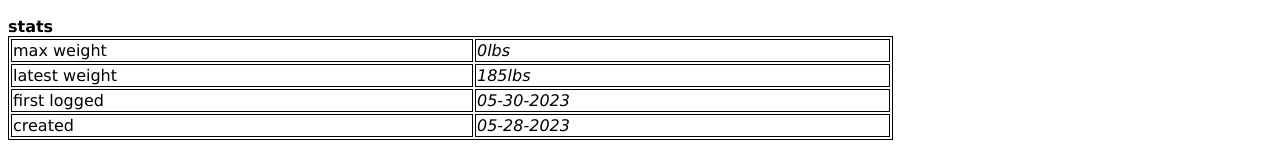
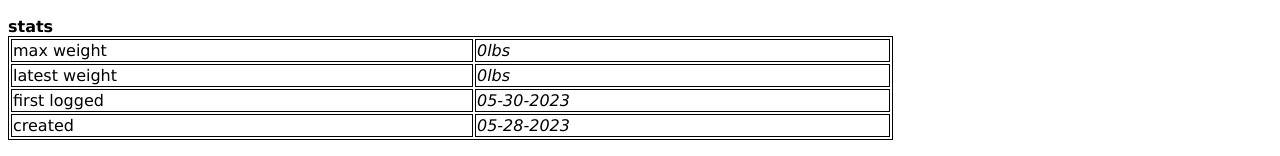
Before and after one commit to sama305/worky-work, a Vue app in the folder worky-app/: page /exercises/1 in a window 1280 px wide. Shown: the part 310-466 px from the top of the page. Built offline with nearby package versions, Linux system fonts and the light colour scheme.

Commit message:
fix: reps/weight all have same values feat: bolded highest weight of a workout in the log feat: added latest max to exercise info

```diff
--- a/worky-app/src/stores/exerciseStore.ts
+++ b/worky-app/src/stores/exerciseStore.ts
@@ -46,6 +46,20 @@ export const useExercisesStore = defineStore('exercises', {
           }
         })
       })
+
+      return max
+    },
+    getLatestMaxForExercise: (state) => (exercise: Exercise) => {
+      const mostRecentLog = state.logs.reverse().find((l) => l.exercise === exercise)
+      if (!mostRecentLog) return 0;
+
+      let max = mostRecentLog.repsPerSet[0].weight
+
+      mostRecentLog.repsPerSet.forEach((rps) => {
+        if (rps.weight > max)
+          max = rps.weight
+      })
+
       return max
     }
   },
--- a/worky-app/src/views/AddLogView.vue
+++ b/worky-app/src/views/AddLogView.vue
@@ -64,7 +64,13 @@ export default {
     methods: {
         resetSetsReps() {
             this.setsreps_ = new Array<SetData>(this.exercise_?.sets as number)
-            this.setsreps_.fill({ reps: this.exercise_?.reps as number, weight: 123 })
+            for (let i = 0; i < (this.exercise_?.sets as number); i++) {
+                let sr = {
+                    reps: this.exercise_?.reps as number,
+                    weight: this.store.getLatestMaxForExercise(this.exercise_ as Exercise)
+                }
+                this.setsreps_[i] = sr
+            }
         },
         addLog(callback: Function) {
             let l = new LoggedWorkout(this.exercise_ as Exercise, this.setsreps_)
--- a/worky-app/src/views/ExerciseInfoView.vue
+++ b/worky-app/src/views/ExerciseInfoView.vue
@@ -34,7 +34,7 @@
             </tr>
             <tr>
                 <td>latest weight</td>
-                <td><i>{{ 185 }}lbs</i></td>
+                <td><i>{{ latestMaxWeight }}lbs</i></td>
             </tr>
             <tr>
                 <td>first logged</td>
@@ -65,8 +65,11 @@ export default {
         },
         maxWeight() {
             const maxWeight = this.store.getMaxWeightForExercise(this.exercise_ as Exercise)
-            console.log(maxWeight)
             return maxWeight
+        },
+        latestMaxWeight() {
+            const latestMax = this.store.getLatestMaxForExercise(this.exercise_ as Exercise)
+            return latestMax
         }
     }
 }
--- a/worky-app/src/views/LogsView.vue
+++ b/worky-app/src/views/LogsView.vue
@@ -22,7 +22,7 @@
                         </tr>
                         <tr>
                             <td>weight</td>
-                            <td v-for="rps in l.repsPerSet"><i>{{ rps.weight }}</i></td>
+                            <td v-for="rps in l.repsPerSet" :class="checkWorkoutMax(rps.weight, l.repsPerSet)"><i>{{ rps.weight }}</i></td>
                         </tr>
                     </table>
                 </div>
@@ -33,6 +33,7 @@
 
 
 <script lang="ts">
+import type { LoggedWorkout, SetData } from '@/exercise';
 import { useExercisesStore } from '@/stores/exerciseStore';
 
 export default {
@@ -41,6 +42,22 @@ export default {
         return {
             store
         }
+    },
+    methods: {
+        checkWorkoutMax(weight: number, log: Array<SetData>) {
+            const weights: number[] = log.map((l) => l.weight)
+            if (Math.max(...weights) == weight) {
+                return "boldWeight"
+            }
+            return ""
+        }
     }
 }
 </script>
+
+<style scoped>
+
+.boldWeight {
+    font-weight: bold;
+}
+</style>
```
